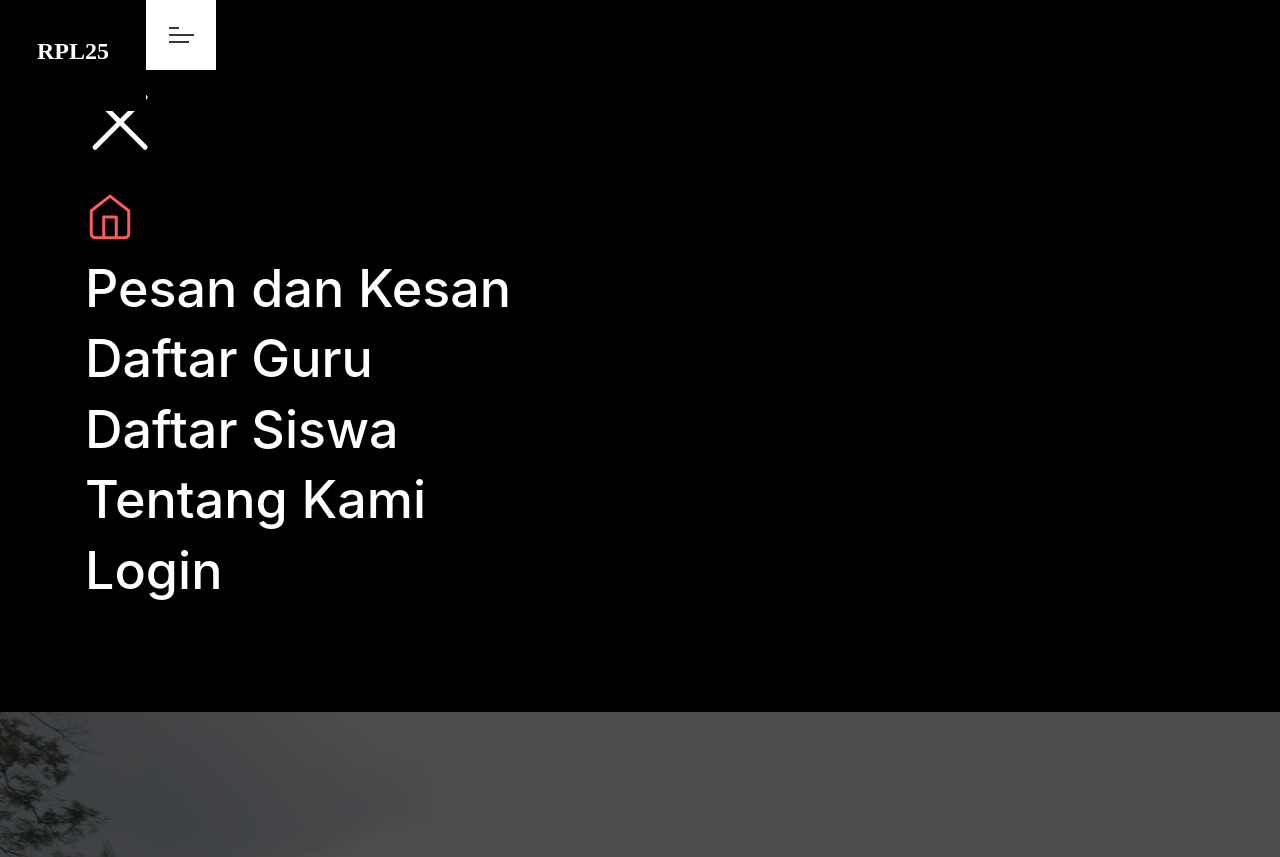
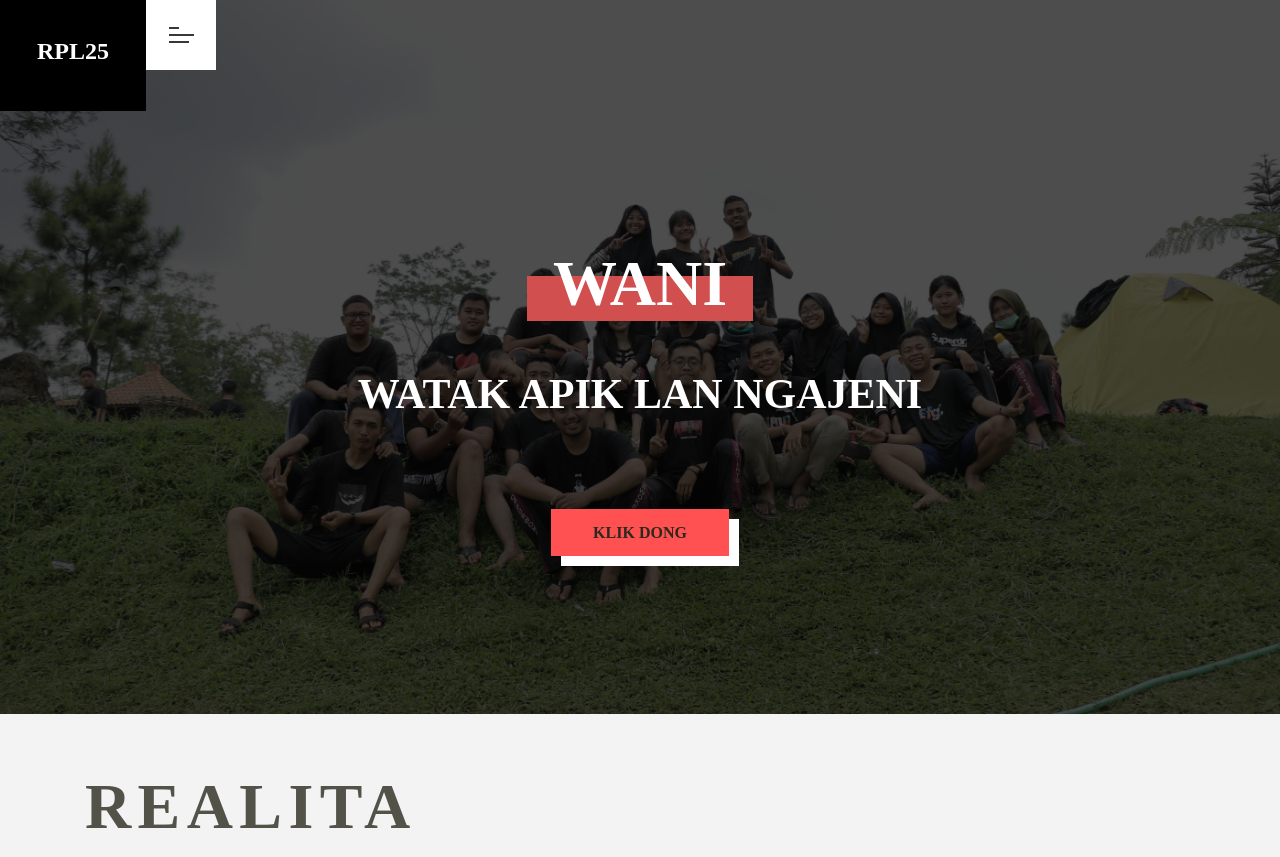
Before and after one commit to smktelkompwt/yb-stematel25-web, a React (Create React App) app: page /#/homepage in a window 1280 px wide. Shown: the top 857 px of the page. Built offline with nearby package versions, Linux system fonts and the light colour scheme.

Commit message:
bugfix navbar

```diff
--- a/src/components/Navbar/component.jsx
+++ b/src/components/Navbar/component.jsx
@@ -3,6 +3,8 @@ import './style.css';
 import IMAGES from '../../config/images';
 import { NavLink as RRNavLink } from 'react-router-dom';
 import {
+  Collapse,
+  NavItem,
   NavLink
 } from 'reactstrap';
 
@@ -18,96 +20,35 @@ const Navigationbar = (props) => {
           <div className="jurusan-title-wrapper">
             <h4>RPL25</h4>
           </div>
-            <div className="toggle-nav-wrapper">
+          <button onClick={toggle} className="toggle-nav-wrapper">
               <img src={IMAGES.toggleNav} alt=""/>
-            </div>
+          </button>
         </div>
       </nav>
-          <div className="nav-2" >
+      <Collapse isOpen={isOpen} navbar className="nav-2">
         <div className="container">
-                <div className="row">
-                  <div className="col">
-                    <img className="close-icon" src={IMAGES.close} alt=""/>
+          <NavItem className="navbar-wrapper">
+            <NavLink tag={RRNavLink} exact to="/" onClick={toggle}><img className="mb-3" src={IMAGES.home} alt=""/></NavLink>
+          </NavItem>
+          <NavItem className="navbar-wrapper">
+            <NavLink className="navbar-link" tag={RRNavLink} exact to="/impression" onClick={toggle}>Pesan dan Kesan</NavLink>
+          </NavItem>
+          <NavItem className="navbar-wrapper">
+            <NavLink className="navbar-link" tag={RRNavLink} exact to="/teacher" onClick={toggle}>Daftar Guru</NavLink>
+          </NavItem>
+          <NavItem className="navbar-wrapper">
+            <NavLink className="navbar-link" tag={RRNavLink} exact to="/student" onClick={toggle}>Daftar Siswa</NavLink>
+          </NavItem>
+          <NavItem className="navbar-wrapper">
+            <NavLink className="navbar-link" tag={RRNavLink} exact to="/video" onClick={toggle}>Tentang Kami</NavLink>
+          </NavItem>
+          <NavItem className="navbar-wrapper">
+            <NavLink className="navbar-link" tag={RRNavLink} exact to="/" onClick={toggle}>Login</NavLink>
+          </NavItem>
         </div>
-                </div>
-              <div className="row">
-                <div className="col">
-                    <a href="">
-                      <img className="mb-3" src={IMAGES.home} alt=""/>
-                    </a>
-                    <a href="#">
-                      <h1>Pesan dan Kesan</h1>
-                    </a>
-                    <a href="#">
-                      <h1>Daftar Guru</h1>
-                    </a>
-                    <a href="#">
-                      <h1>Daftar Siswa</h1>
-                    </a>
-                    <a href="#">
-                      <h1>Tentang Kami</h1>
-                    </a>
-                    <a href="#">
-                      <h1>Login</h1>
-                    </a>
-                </div>
-              </div>
-            </div>
-          </div>
-
+      </Collapse>
     </section>
   );
 }
 
 export default Navigationbar;
-
-// import React, { useState } from 'react';
-// import './style.css';
-// import { NavLink as RRNavLink } from 'react-router-dom';
-// import {
-//   Container,
-//   Collapse,
-//   Navbar,
-//   NavbarToggler,
-//   NavbarBrand,
-//   Nav,
-//   NavItem,
-//   NavLink,
-//   NavbarText
-// } from 'reactstrap';
-
-// const Navigationbar = (props) => {
-
-//   const [isOpen, setIsOpen] = useState(false);
-//   const toggle = () => setIsOpen(!isOpen);
-
-//   return (
-//     <div>
-//       <Navbar className="navbar-wrapper" dark expand="md">
-//         <Container>
-//           <NavbarBrand href="/">Stematel25</NavbarBrand>
-//           <NavbarToggler onClick={toggle} />
-//           <Collapse isOpen={isOpen} navbar>
-//             <Nav className="m-auto" navbar>
-//               <NavItem>
-//                 <NavLink tag={RRNavLink} exact to="/major">Jurusan</NavLink>
-//               </NavItem>
-//               <NavItem>
-//                 <NavLink tag={RRNavLink} exact to="/impression">Kesan Pesan</NavLink>
-//               </NavItem>
-//               <NavItem>
-//                 <NavLink tag={RRNavLink} exact to="/teacher">Guru</NavLink>
-//               </NavItem>
-//               <NavItem>
-//                 <NavLink tag={RRNavLink} exact to="/video">Video</NavLink>
-//               </NavItem>
-//             </Nav>
-//             <NavbarText>Login</NavbarText>
-//           </Collapse>
-//         </Container>
-//       </Navbar>
-//     </div>
-//   );
-// }
-
-// export default Navigationbar;
--- a/src/components/Navbar/style.css
+++ b/src/components/Navbar/style.css
@@ -9,15 +9,13 @@
 }
 
 .toggle-nav-wrapper{
-    text-align: center;
+    display: flex;
+    justify-content: center;
+    align-items: center;
     background: white;
+    border: none;
     height: 70px;
     width: 70px;
-}
-
-.toggle-nav-wrapper img{
-    margin-top: 27px;
-    line-height: 70px;
 }
 
 nav{
@@ -28,7 +26,7 @@ nav{
 
 .nav-2{
     padding-bottom: 102px;
-    padding-top: 192px;
+    padding-top: 100px;
     background: black;
     width: 100%;
 }
@@ -39,7 +37,15 @@ nav{
     top: -120px;
 }
 
-.nav-2 h1{
+.navbar-wrapper{
+    list-style: none;
+}
+
+.navbar-link:hover{
+    color: #FB5D5D;
+}
+
+.navbar-link{
     font-size: 52px;
     color: white;
 }
```
Lines whose indentation alone changed are shown as unchanged.
